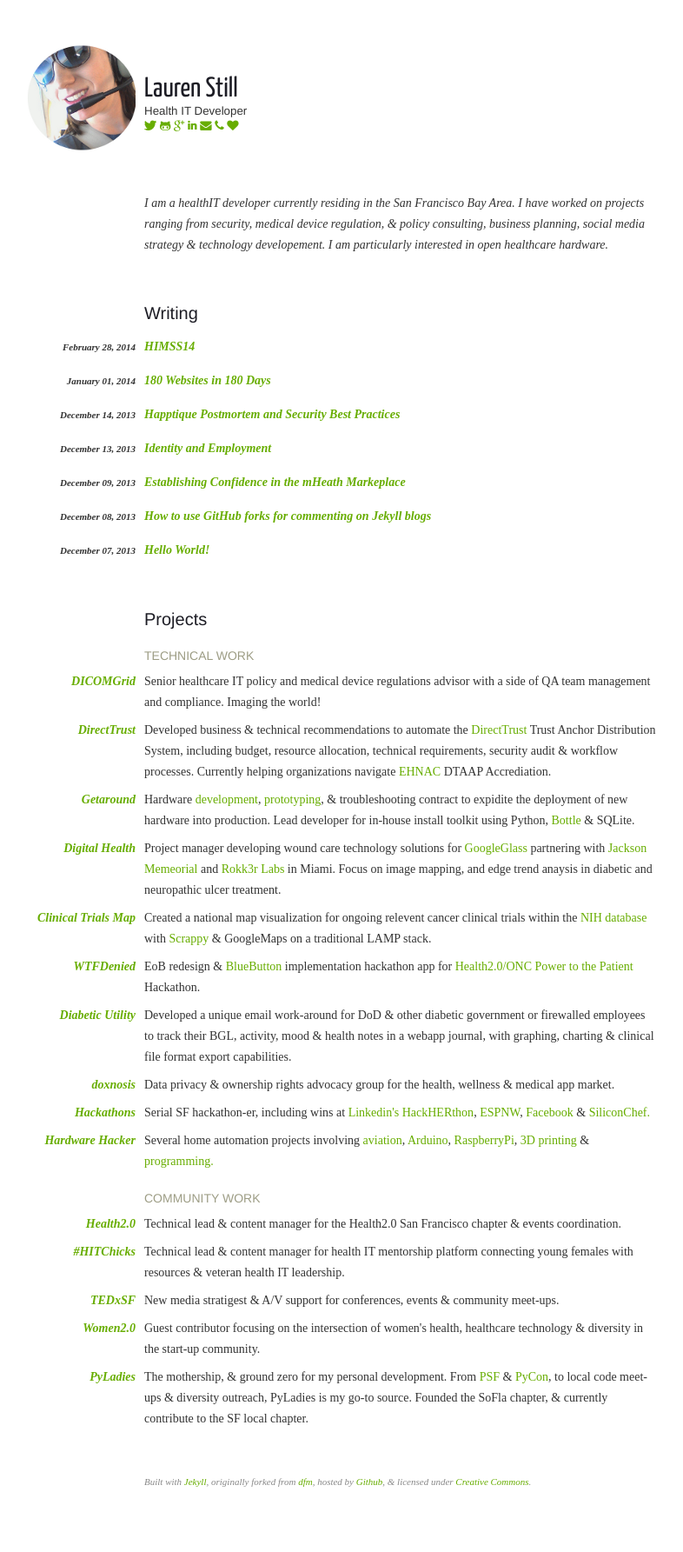
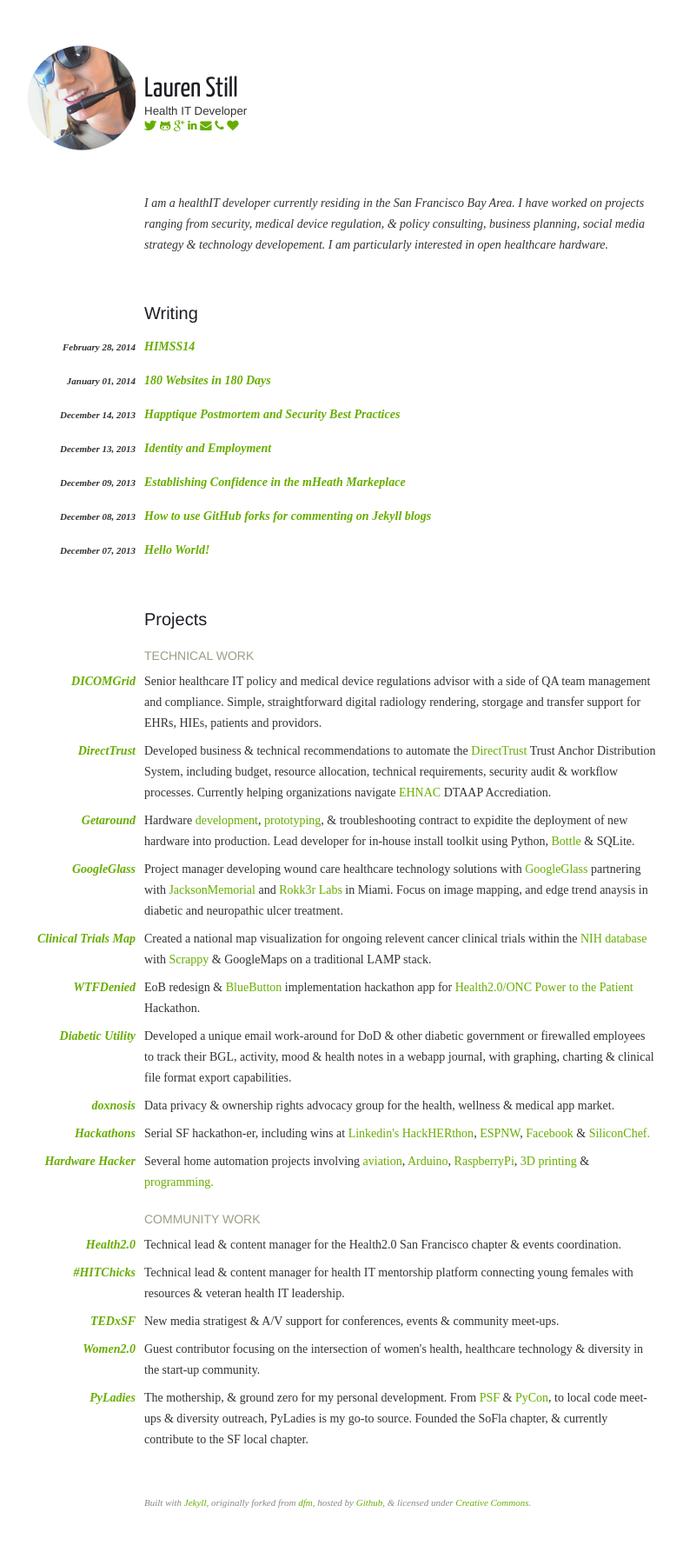
Before and after one commit to laurenstill/laurenstill.github.io, a Jekyll site: the page built from index.html, in a window 1280 px wide. Shown: the whole page at 87% size, without its empty margins (279-1065 px from the left). Built offline with Jekyll 4.4.1, drawn with Linux system fonts in a browser that asks for light colours; before the commit the page ends 1761 px from its top, so only the background shows below that.

Commit message:
Update index.html

```diff
--- a/_layouts/index.html
+++ b/_layouts/index.html
@@ -42,7 +42,7 @@ layout: default
                     <a href="http://www.dicomgrid.com">DICOMGrid</a>
                     </span>
                      <span class="project-desc">
-                   Senior healthcare IT policy and medical device regulations advisor with a side of QA team management and compliance. Imaging the world!
+                   Senior healthcare IT policy and medical device regulations advisor with a side of QA team management and compliance. Simple, straightforward digital radiology rendering, storgage and transfer support for EHRs, HIEs, patients and providors.
                     </span>
          </li>
           <li class="project">
@@ -63,10 +63,10 @@ layout: default
             </li>
             <li class="project">
                     <span class="project-name">
-                    <a href="http://www.google.com/glass/start/what-it-does/">Digital Health</a>
+                    <a href="http://www.google.com/glass/start/what-it-does/">GoogleGlass</a>
                     </span>
                      <span class="project-desc">
-                 Project manager developing wound care technology solutions for <a href="http://www.google.com/glass/start/what-it-does/">GoogleGlass</a> partnering with <a href="http://www.jacksonhealth.org/jackson-memorial.asp">Jackson Memeorial</a> and <a href="http://www.rokk3rlabs.co/">Rokk3r Labs</a> in Miami. Focus on image mapping, and edge trend anaysis in diabetic and neuropathic ulcer treatment.
+                 Project manager developing wound care healthcare technology solutions with <a href="http://www.google.com/glass/start/what-it-does/">GoogleGlass</a> partnering with <a href="http://www.jacksonhealth.org/jackson-memorial.asp">JacksonMemorial</a> and <a href="http://www.rokk3rlabs.co/">Rokk3r Labs</a> in Miami. Focus on image mapping, and edge trend anaysis in diabetic and neuropathic ulcer treatment.
                     </span>
             </li>
             <li class="project">
```
